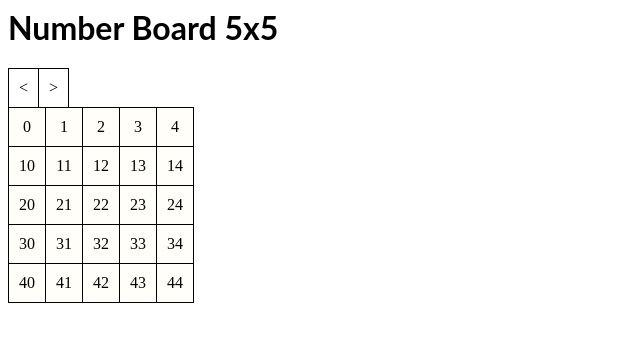
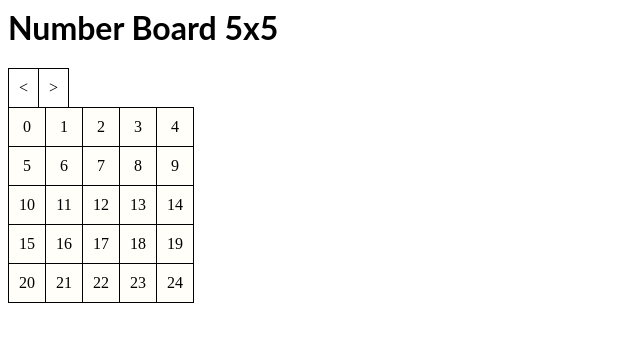
Before and after one commit to alfu32/stackblitz-react-numberboard, a React (Create React App) app: page / in a window 1280 px wide. Shown: the top 342 px of the page, without its empty margins (0-640 px from the left). Built offline with nearby package versions, Linux system fonts and the light colour scheme.

Commit message:
1 file modified

```diff
--- a/src/Board.js
+++ b/src/Board.js
@@ -11,7 +11,7 @@ export default function Board({ alphabet, size, children }) {
         return (
           <div className={'row'}>
             {array.map((col, ci) => {
-              return <Cell val={(ri * size + ci).toString(size)} />;
+              return <Cell val={(ri * size + ci)/*.toString(size)*/} />;
               /*return <Cell val={(ri ? alphabet[ri] : '') + alphabet[ci]} />;*/
             })}
           </div>
```
